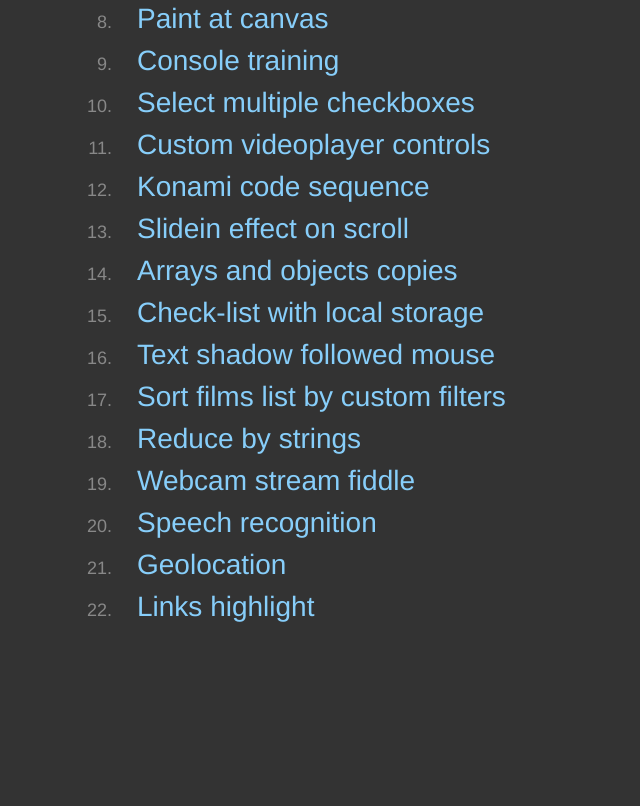
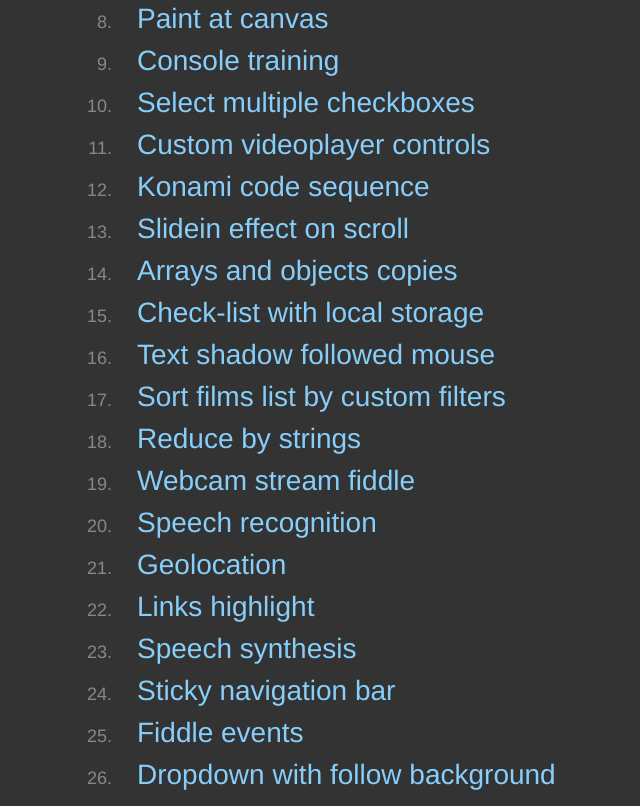
Before and after one commit to ilagnev/30days-js-challenge, a plain HTML site: page index.html in a window 1280 px wide. Shown: the part 516-1322 px from the top of the page, without its empty margins (179-819 px from the left). Before the commit the page ends 1154 px from the top, so only its background shows below. Drawn offline with Linux system fonts and the light colour scheme.

Commit message:
update links

```diff
--- a/index.html
+++ b/index.html
@@ -63,6 +63,10 @@
 		<li><a href="20-speech-recognition">Speech recognition</a></li>
 		<li><a href="21-geolocation">Geolocation</a></li>
 		<li><a href="22-links-highlight">Links highlight</a></li>
+		<li><a href="23-speech-synthesis">Speech synthesis</a></li>
+		<li><a href="24-sticky-nav">Sticky navigation bar</a></li>
+		<li><a href="25-events">Fiddle events</a></li>
+		<li><a href="26-extended-nav">Dropdown with follow background</a></li>
 	</ol>
 </body>
 </html>
```
